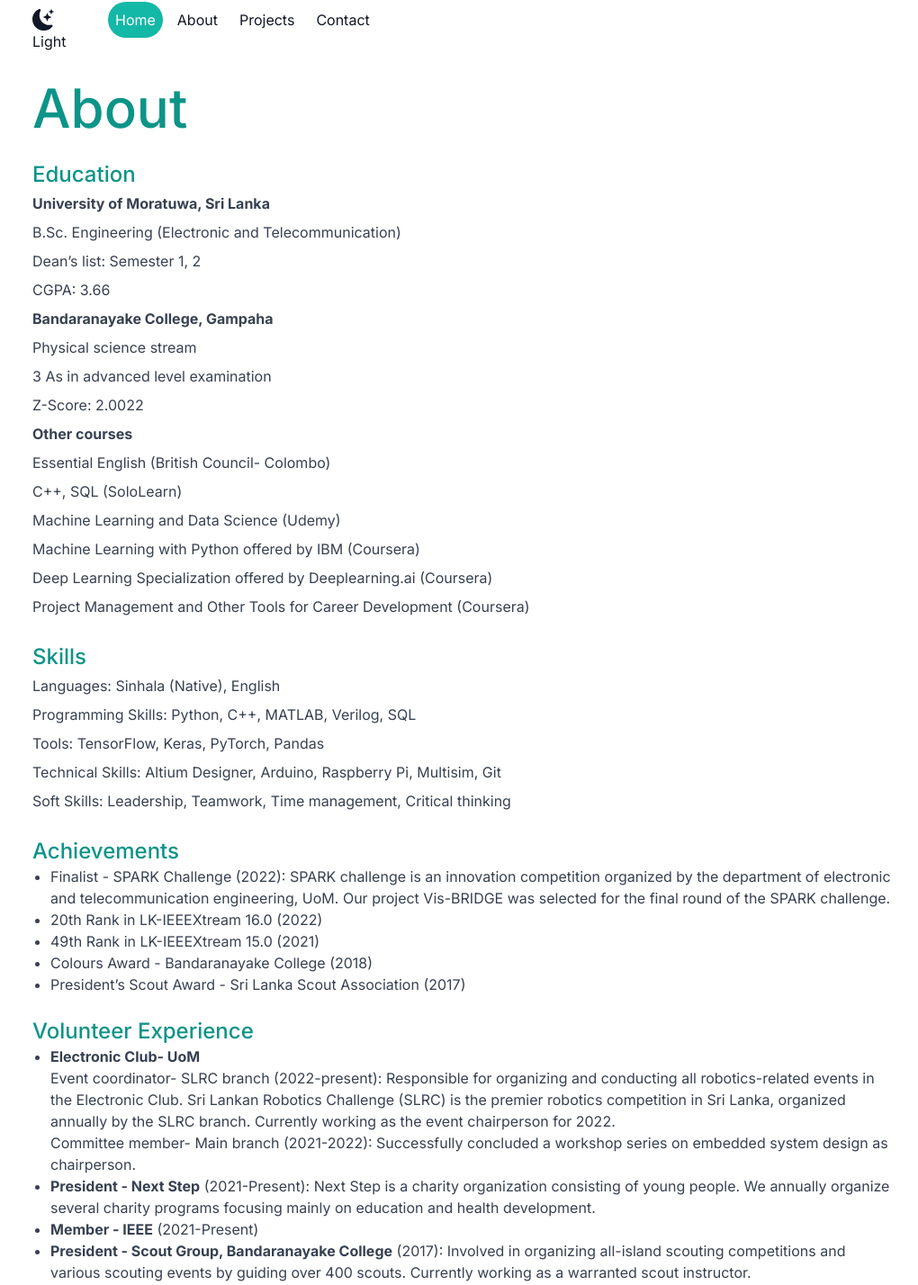
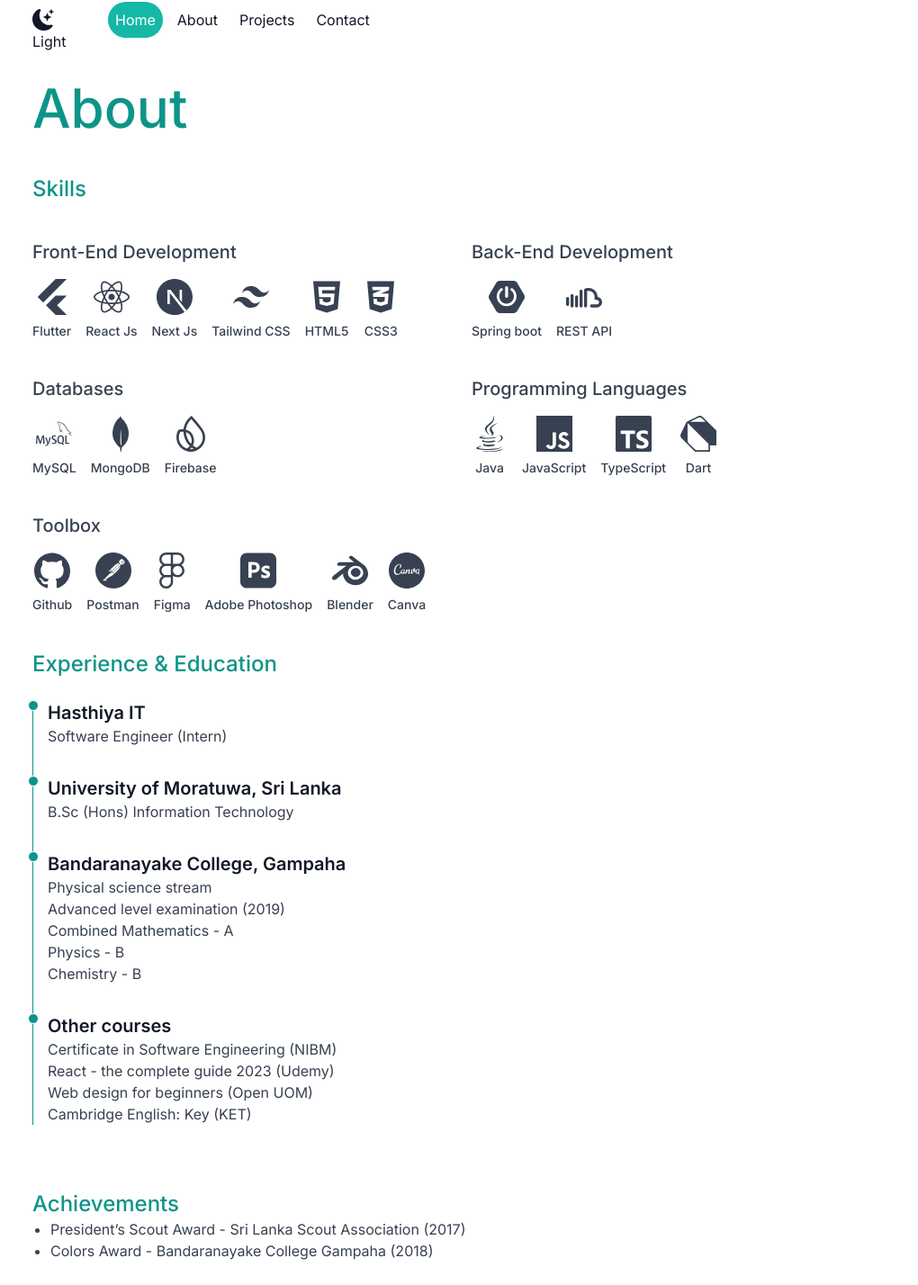
Before and after one commit to Chinthana7858/portfolio, a Next.js app: page /About in a window 1280 px wide. Shown: the part 38-1466 px from the top of the page at 90% size, without its empty margins (124-1144 px from the left). Built offline with nearby package versions, Linux system fonts and the light colour scheme.

Commit message:
updated_about

```diff
--- a/src/app/About/page.tsx
+++ b/src/app/About/page.tsx
@@ -4,9 +4,53 @@ import Navbar from '@/Components/navigationBar';
 import Head from 'next/head';
 import React from 'react';
 import { useGlobalState } from '../context/GlobalStateContext';
+import { FaJsSquare, FaReact, FaCss3Alt, FaHtml5, FaNodeJs, FaJava } from 'react-icons/fa';
+import { SiTypescript, SiTailwindcss, SiSpringboot, SiNextdotjs, SiFlutter, SiJavascript, SiMysql, SiMongodb, SiFirebase, SiDart, SiGithub, SiPostman, SiFigma, SiAdobephotoshop, SiBlender, SiCanva } from 'react-icons/si';
+import { RiSoundcloudLine } from 'react-icons/ri';
+
+
+
+const frontEndSkills = [
+  { name: 'Flutter', icon: SiFlutter },
+  { name: 'React Js', icon: FaReact },
+  { name: 'Next Js', icon: SiNextdotjs },
+  { name: 'Tailwind CSS', icon: SiTailwindcss },
+  { name: 'HTML5', icon: FaHtml5 },
+  { name: 'CSS3', icon: FaCss3Alt },
+];
+
+const backEndskills = [
+
+  { name: 'Spring boot', icon: SiSpringboot },
+  { name: 'REST API', icon: RiSoundcloudLine }
+];
+
+const databaseskills = [
+
+  { name: 'MySQL', icon: SiMysql },
+  { name: 'MongoDB', icon: SiMongodb },
+  { name: 'Firebase', icon: SiFirebase }
+];
+const programmingLanguagekills = [
+  { name: 'Java', icon: FaJava },
+  { name: 'JavaScript', icon: SiJavascript },
+  { name: 'TypeScript', icon: SiTypescript },
+  { name: 'Dart', icon: SiDart},
+];
+
+const toolbox = [
+  { name: 'Github', icon: SiGithub},
+  { name: 'Postman', icon: SiPostman },
+  { name: 'Figma', icon: SiFigma },
+  { name: 'Adobe Photoshop', icon: SiAdobephotoshop },
+  { name: 'Blender', icon: SiBlender },
+  { name: 'Canva', icon: SiCanva },
+];
 
 export default function AboutPage() {
   const { number, setNumber, dark, setDark } = useGlobalState();
+  const iconColor = dark ? "text-teal-400" : "text-gray-700";
+
   return (
     <div className="">
       <Head>
@@ -19,74 +63,129 @@ export default function AboutPage() {
           <nav className={`flex justify-between pt-10 mb-12 ${dark ? "text-white" : "text-gray-900"}`}>
             <Navbar />
           </nav>
-          <div className="basis-2/3">
           <div className="text-start">
-              <h2 className="pb-1 text-4xl font-medium text-teal-600 dark:text-teal-400 md:text-6xl">About</h2>
+            <h2 className={`pb-1 text-4xl font-medium text-teal-600 dark:text-teal-400 md:text-6xl`}>About</h2>
+
+            {/* Skills Section */}
+            <h3 className="pt-10 text-2xl font-medium text-teal-600 dark:text-teal-400">Skills</h3>
+            <div className="grid md:grid-cols-2 grid-cols-1 gap-4 pt-4">
+              <div>            <h3 className={`pt-6 text-xl font-medium  ${dark?"text-teal-600":"text-gray-700"}`}>Front-End Development</h3>
+            <div className="flex flex-wrap gap-4 pt-4">
+              {frontEndSkills.map((skill, index) => (
+                <div key={index} className="flex flex-col items-center space-y-2">
+                  <skill.icon size={40} className={iconColor} />
+                  <span className={`${dark ? "text-white" : "text-gray-700"}  text-sm font-medium`}>{skill.name}</span>
+                </div>
+              ))}
+            </div></div>
+              <div>            <h3 className={`pt-6 text-xl font-medium  ${dark?"text-teal-600":"text-gray-700"}`}>Back-End Development</h3>
+            <div className="flex flex-wrap gap-4 pt-4">
+              {backEndskills.map((skill, index) => (
+                <div key={index} className="flex flex-col items-center space-y-2">
+                  <skill.icon size={40} className={iconColor} />
+                  <span className={`${dark ? "text-white" : "text-gray-700"}  text-sm font-medium`}>{skill.name}</span>
+                </div>
+              ))}
+            </div></div>
+              <div>            <h3 className={`pt-6 text-xl font-medium  ${dark?"text-teal-600":"text-gray-700"}`}>Databases</h3>
+            <div className="flex flex-wrap gap-4 pt-4">
+              {databaseskills.map((skill, index) => (
+                <div key={index} className="flex flex-col items-center space-y-2">
+                  <skill.icon size={40} className={iconColor} />
+                  <span className={`${dark ? "text-white" : "text-gray-700"}  text-sm font-medium`}>{skill.name}</span>
+                </div>
+              ))}
+            </div></div>
+              <div>            <h3 className={`pt-6 text-xl font-medium  ${dark?"text-teal-600":"text-gray-700"}`}>Programming Languages</h3>
+            <div className="flex flex-wrap gap-4 pt-4">
+              {programmingLanguagekills.map((skill, index) => (
+                <div key={index} className="flex flex-col items-center space-y-2">
+                  <skill.icon size={40} className={iconColor} />
+                  <span className={`${dark ? "text-white" : "text-gray-700"}  text-sm font-medium`}>{skill.name}</span>
+                </div>
+              ))}
+            </div></div>
+              <div>            <h3 className={`pt-6 text-xl font-medium  ${dark?"text-teal-600":"text-gray-700"}`}>Toolbox</h3>
+            <div className="flex flex-wrap gap-4 pt-4">
+              {toolbox.map((skill, index) => (
+                <div key={index} className="flex flex-col items-center space-y-2">
+                  <skill.icon size={40} className={iconColor} />
+                  <span className={`${dark ? "text-white" : "text-gray-700"} text-sm font-medium`}>{skill.name}</span>
+                </div>
+              ))}
+            </div></div>
+              <div></div>
+            </div>
 
 
 
-              <h3 className="pt-6 text-2xl font-medium text-teal-600 dark:text-teal-400">Education</h3>
-              <p className={`leading-8 ${dark ? "text-white" : "text-gray-700"}`}>
-                <strong>University of Moratuwa, Sri Lanka</strong><br />
-                B.Sc. Engineering (Electronic and Telecommunication)<br />
-                Dean’s list: Semester 1, 2<br />
-                CGPA: 3.66
+
+
+
+
+
+            {/* Timeline Section */}
+            <h3 className="pt-10 text-2xl font-medium text-teal-600 dark:text-teal-400">Experience & Education</h3>
+            <div className="mt-6 border-l border-teal-600 dark:border-teal-400 relative">
+              {/* Experience */}
+              <div className="mb-8 ml-4">
+                <div className="absolute w-3 h-3 bg-teal-600 rounded-full -left-1.5 border border-white dark:border-gray-900 dark:bg-teal-400"></div>
+                <h4 className={`text-xl font-semibold ${dark ? "text-white" : "text-gray-900"}`}>Hasthiya IT</h4>
+                <p className={`${dark ? "text-white" : "text-gray-700"}`}>Software Engineer (Intern)</p>
+              </div>
+              {/* Education */}
+              <div className="mb-8 ml-4">
+                <div className="absolute w-3 h-3 bg-teal-600 rounded-full -left-1.5 border border-white dark:border-gray-900 dark:bg-teal-400"></div>
+                <h4 className={`text-xl font-semibold ${dark ? "text-white" : "text-gray-900"}`}>University of Moratuwa, Sri Lanka</h4>
+                <p className={`${dark ? "text-white" : "text-gray-700"}`}>B.Sc (Hons) Information Technology</p>
+              </div>
+
+              <div className="mb-8 ml-4">
+                <div className="absolute w-3 h-3 bg-teal-600 rounded-full -left-1.5 border border-white dark:border-gray-900 dark:bg-teal-400"></div>
+                <h4 className={`text-xl font-semibold ${dark ? "text-white" : "text-gray-900"}`}>Bandaranayake College, Gampaha</h4>
+                <p className={`${dark ? "text-white" : "text-gray-700"}`}>
+                  Physical science stream<br />
+                  Advanced level examination (2019)<br />
+                  Combined Mathematics - A <br />
+                  Physics - B <br />
+                  Chemistry - B <br />
                 </p>
-              <p className={`leading-8 ${dark ? "text-white" : "text-gray-700"}`}>
-                <strong>Bandaranayake College, Gampaha</strong><br />
-                Physical science stream<br />
-                3 As in advanced level examination<br />
-                Z-Score: 2.0022
+              </div>
+
+              <div className="mb-8 ml-4">
+                <div className="absolute w-3 h-3 bg-teal-600 rounded-full -left-1.5 border border-white dark:border-gray-900 dark:bg-teal-400"></div>
+                <h4 className={`text-xl font-semibold ${dark ? "text-white" : "text-gray-900"}`}>Other courses</h4>
+                <p className={`${dark ? "text-white" : "text-gray-700"}`}>
+                  Certificate in Software Engineering (NIBM) <br />
+                  React - the complete guide 2023 (Udemy)  <br />
+                  Web design for beginners (Open UOM)<br />
+                  Cambridge English: Key (KET)
                 </p>
-              <p className={`leading-8 ${dark ? "text-white" : "text-gray-700"}`}>
-                <strong>Other courses</strong><br />
-                Essential English (British Council- Colombo)<br />
-                C++, SQL (SoloLearn)<br />
-                Machine Learning and Data Science (Udemy)<br />
-                Machine Learning with Python offered by IBM (Coursera)<br />
-                Deep Learning Specialization offered by Deeplearning.ai (Coursera)<br />
-                Project Management and Other Tools for Career Development (Coursera)
-              </p>
+              </div>
+            </div>
 
-              <h3 className="pt-6 text-2xl font-medium text-teal-600 dark:text-teal-400">Skills</h3>
-              <p className={`leading-8 ${dark ? "text-white" : "text-gray-700"}`}>
-                Languages: Sinhala (Native), English<br />
-                Programming Skills: Python, C++, MATLAB, Verilog, SQL<br />
-                Tools: TensorFlow, Keras, PyTorch, Pandas<br />
-                Technical Skills: Altium Designer, Arduino, Raspberry Pi, Multisim, Git<br />
-                Soft Skills: Leadership, Teamwork, Time management, Critical thinking
-              </p>
-
-              <h3 className="pt-6 text-2xl font-medium text-teal-600 dark:text-teal-400">Achievements</h3>
+            <h3 className="pt-10 text-2xl font-medium text-teal-600 dark:text-teal-400">Achievements</h3>
             <ul className={`list-disc pl-5 ${dark ? "text-white" : "text-gray-700"}`}>
-                <li>Finalist - SPARK Challenge (2022): SPARK challenge is an innovation competition organized by the department of electronic and telecommunication engineering, UoM. Our project Vis-BRIDGE was selected for the final round of the SPARK challenge.</li>
-                <li>20th Rank in LK-IEEEXtream 16.0 (2022)</li>
-                <li>49th Rank in LK-IEEEXtream 15.0 (2021)</li>
-                <li>Colours Award - Bandaranayake College (2018)</li>
               <li>President’s Scout Award - Sri Lanka Scout Association (2017)</li>
+              <li>Colors Award  - Bandaranayake College Gampaha (2018)</li>
             </ul>
 
-              <h3 className="pt-6 text-2xl font-medium text-teal-600 dark:text-teal-400">Volunteer Experience</h3>
+            <h3 className="pt-10 text-2xl font-medium text-teal-600 dark:text-teal-400">Volunteer Experience</h3>
             <ul className={`list-disc pl-5 ${dark ? "text-white" : "text-gray-700"}`}>
               <li>
-                  <strong>Electronic Club- UoM</strong><br />
-                  Event coordinator- SLRC branch (2022-present): Responsible for organizing and conducting all robotics-related events in the Electronic Club. Sri Lankan Robotics Challenge (SLRC) is the premier robotics competition in Sri Lanka, organized annually by the SLRC branch. Currently working as the event chairperson for 2022.<br />
-                  Committee member- Main branch (2021-2022): Successfully concluded a workshop series on embedded system design as chairperson.
+                <strong>FIT Moments - University of Moratuwa  </strong><br />
+                Member of Photography and videography pillar   (2023-2024)
               </li>
               <li>
-                  <strong>President - Next Step</strong> (2021-Present): Next Step is a charity organization consisting of young people. We annually organize several charity programs focusing mainly on education and health development.
+                <strong>Treasurer - Scout Group, Bandaranayake College</strong> (2017): Involved in organizing all-island scouting competitions and various scouting events by guiding over 400 scouts.
               </li>
               <li>
-                  <strong>Member - IEEE</strong> (2021-Present)
-                </li>
-                <li>
-                  <strong>President - Scout Group, Bandaranayake College</strong> (2017): Involved in organizing all-island scouting competitions and various scouting events by guiding over 400 scouts. Currently working as a warranted scout instructor.
-                </li>
-                <li>
-                  <strong>Captain - Hiking Team, Bandaranayake College</strong> (2016-2017): Represented school hiking team for five consecutive years and led the team for 2 years. We won several competitions and were awarded as the best captain.
+                <strong>Vice captain - Hiking Team, Bandaranayake College</strong> (2016-2017): Represented school hiking team for five consecutive years and led the team for 2 years. We won several competitions and were awarded as the best explorer.
               </li>
             </ul>
           </div>
+          <div className=' h-9'>
+
           </div>
         </section>
       </main>
--- a/src/app/Contact/page.tsx
+++ b/src/app/Contact/page.tsx
@@ -24,9 +24,6 @@ export default function ContactPage() {
               <h2 className="pb-1 text-4xl font-medium text-teal-600 dark:text-teal-400 md:text-6xl">
                 Contact
               </h2>
-              <h3 className="text-2xl dark:text-white md:text-3xl">
-                Software Engineer.
-              </h3>
               <p className={`max-w-xl leading-8 text-md md:text-xl  ${dark?"text-white":"text-gray-700"}`}>
                 I am an enthusiastic undergraduate who loves to solve problems
                 with an engineering approach. I can quickly adapt to new
--- a/src/app/Projects/page.tsx
+++ b/src/app/Projects/page.tsx
@@ -13,7 +13,7 @@ export default function ProjectsPage() {
         <meta name="description" content="Generated by create next app" />
         <link rel="icon" href="/favicon.ico" />
       </Head>
-      <main className={`px-10 bg-white  md:px-20 lg:px-40 ${dark?"bg-gray-900 ":"bg-white"}`}>
+      <main className={`px-10  md:px-20 lg:px-40 ${dark?"bg-gray-900 ":"bg-white"}`}>
         <section className="min-h-screen">
         <nav className={`flex justify-between pt-10 mb-12  ${dark?"text-white":"text-gray-900"}`}>
             <Navbar />
@@ -24,9 +24,6 @@ export default function ProjectsPage() {
               <h2 className="pb-1 text-4xl font-medium text-teal-600 dark:text-teal-400 md:text-6xl">
                 Projects
               </h2>
-              <h3 className="text-2xl dark:text-white md:text-3xl">
-                Software Engineer.
-              </h3>
               <ul className={`list-disc pl-5 ${dark ? "text-white" : "text-gray-700"}`}>
                 <li>
                   <strong>Vis-BRIDGE</strong> (2021): This device can control the electrical equipment based on the hand gestures given by the user. The project was developed based on the Raspberry Pi single board computer. Computer vision algorithms were employed to identify the hand gestures. A power electronic circuit controlled the power delivered to the equipment.
--- a/src/app/page.tsx
+++ b/src/app/page.tsx
@@ -84,7 +84,7 @@ export default function Home() {
                 transition={{ type: "spring", stiffness: 200, damping: 20 }}
                 className="basis-1/3"
               >
-                <img src="/Portrait.png" alt="Portrait" className="" />
+                <img src="https://i.imgur.com/oOBh1qs.png" alt="Portrait" className="" />
               </motion.div>
             )}
           </div>
```
Lines whose indentation alone changed are shown as unchanged.
